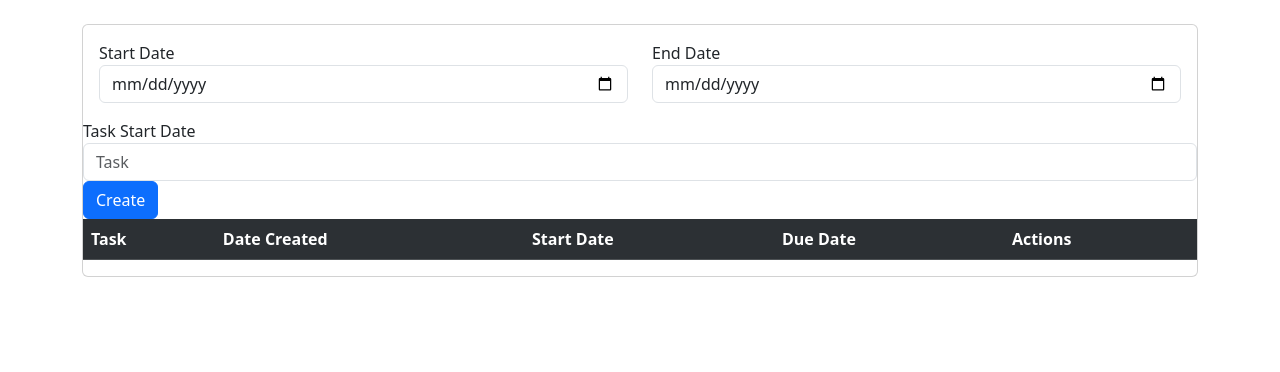
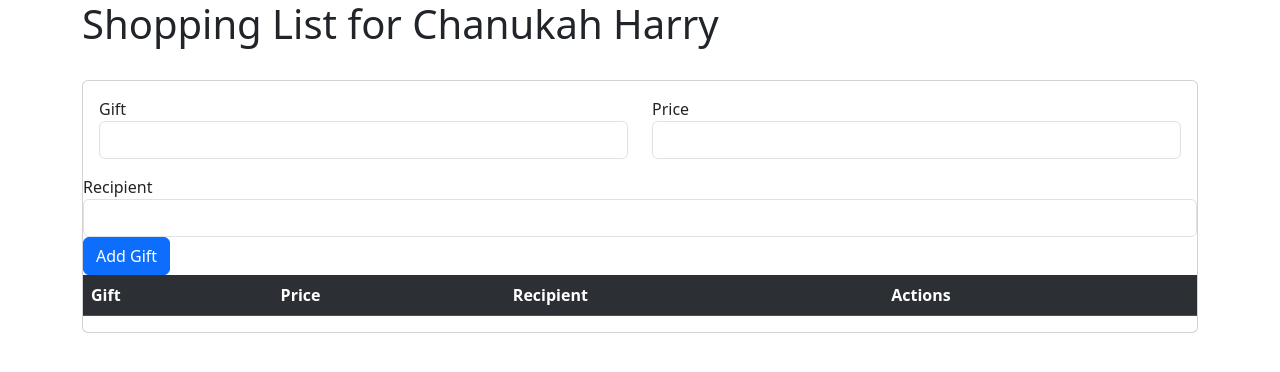
Before and after one commit to Nickylight11/Week10Assignment, a website: page index.html in a window 1280 px wide. Drawn offline with nearby package versions, Linux system fonts and the light colour scheme.

Commit message:
updated JS for presents for Chanukah Harry

```diff
--- a/gifts.js
+++ b/gifts.js
@@ -5,13 +5,12 @@ document.getElementById('add').addEventListener('click', () => {
     let table = document.getElementById('list');
     let row = table.insertRow(1);
     row.setAttribute('id', `item-${id}`);
-    row.insertCell(0).innerHTML = document.getElementById('new-task').value;
-    row.insertCell(1).innerHTML = `${createdDate.getFullYear()}-${createdDate.getMonth() + 1}-${createdDate.getDate()}`;
-    row.insertCell(2).innerHTML = document.getElementById('new-start-date').value;
-    row.insertCell(3).innerHTML = document.getElementById('new-end-date').value;
+    row.insertCell(0).innerHTML = document.getElementById('new-gift').value;
+    row.insertCell(1).innerHTML = document.getElementById('new-price').value;
+    row.insertCell(2).innerHTML = document.getElementById('new-recipient').value;
     let actions = row.insertCell(4);
     actions.appendChild(createDeleteButton(id++));
-    document.getElementByID('new-task').value = '';
+    document.getElementByID('new-gift').value = '';
 });
 
 function createDeleteButton(id) {
--- a/index.html
+++ b/index.html
@@ -6,6 +6,7 @@
     <title>Document</title>
     <link rel="stylesheet" href= "node_modules/bootstrap/dist/css/bootstrap.css"
 </head>
+<h1>Shopping List for Chanukah Harry</h1>
 <body class="container">
 <br>
 <div class ="card">
@@ -13,14 +14,14 @@
         <div class = "row">
             <div class = "col-sm">
                 <div class = "form-group">
-                    <label for = "new-start-date">Start Date</label>
-                    <input type="date" class="form-control" id="new-start-date">
+                    <label for = "new-gift">Gift</label>
+                    <input type="text" class="form-control" id="new-gift">
                 </div>
              </div>
              <div class = "col-sm">
                 <div class = "form-group">
-                    <label for = "new-end-date">End Date</label>
-                    <input type="date" class="form-control" id="new-end-date">
+                    <label for = "new-price">Price</label>
+                    <input type="text" class="form-control" id="new-price">
                 </div>
              </div>
         </div>
@@ -28,20 +29,18 @@
     <div class="row">
         <div class = "col-sm">
             <div class = "form-group">
-                <label for = "new-task">Task</label>
-             <label for = "new-start-date">Start Date</label>
-             <input type="text" class="form-control" id="new-task" placeholder = "Task">
+                    <label for = "new-recipient">Recipient</label>
+                    <input type="text" class="form-control" id="new-task">
+                 </div>
             </div>
         </div>
+    <div> <button id = "add" class ="btn btn-primary from-control"> Add Gift</button>
     </div>
-    <div> <button id = "add" class ="btn btn-primary from-control"> Create</button>
-</div>
 <table id ="list" class="table table-dark table-striped">
     <tr>
-        <th>Task</th>
-        <th>Date Created</th>
-        <th>Start Date</th>
-        <th>Due Date</th>
+        <th>Gift</th>
+        <th>Price</th>
+        <th>Recipient</th>
         <th>Actions</th>
     </tr>
 
```
